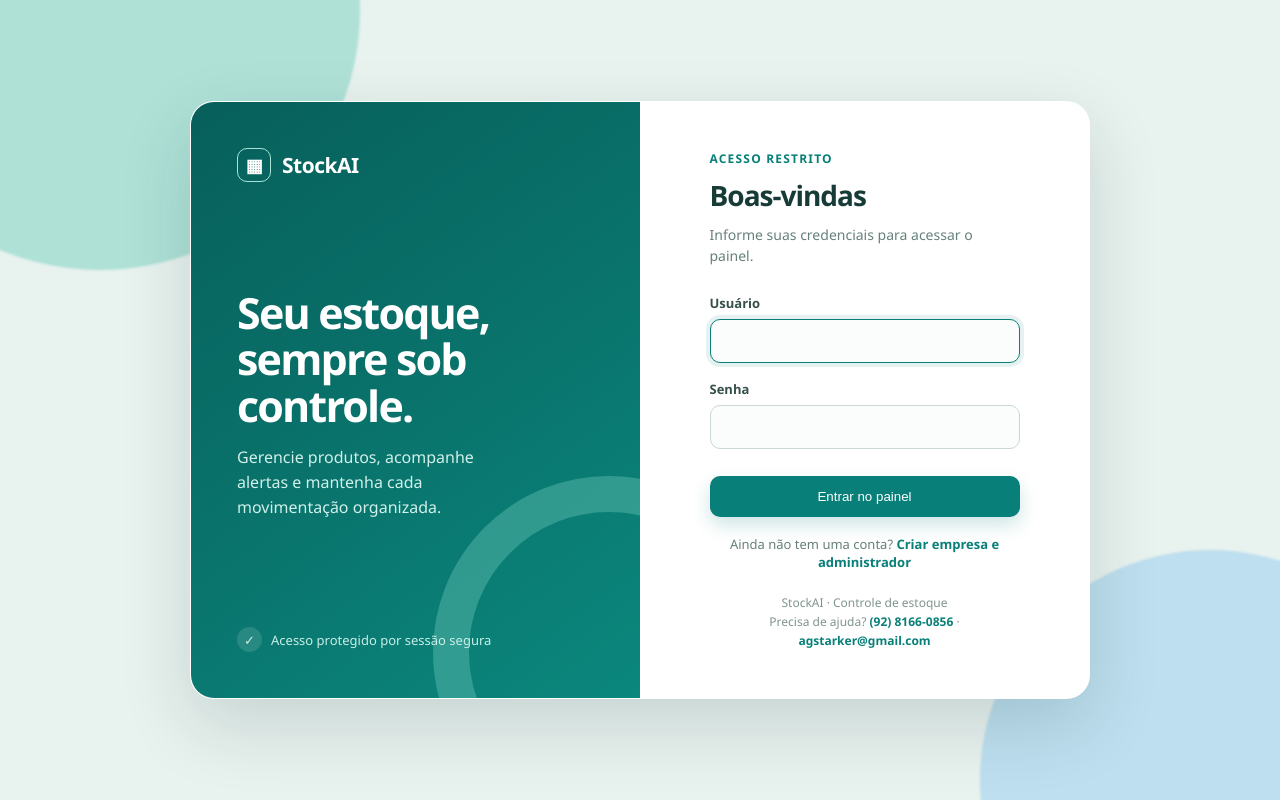
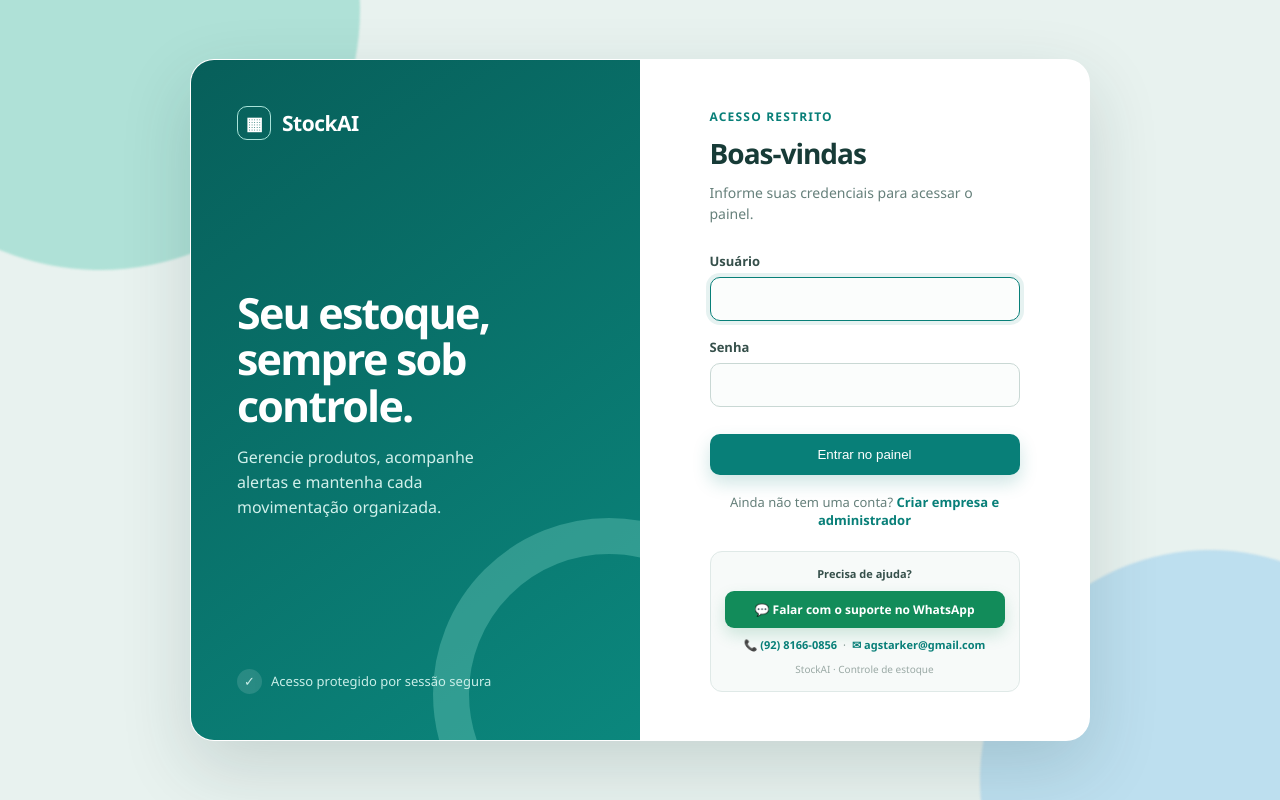
Before and after one commit to bacharelado/stockai, a FastAPI app: page /login in a window 1280 px wide. Run offline with FastAPI, Linux system fonts and the light colour scheme; parts of the project's set-up code (start-up, migrations or seed data) failed here and were passed over.

Commit message:
feat: improve support contact on login

```diff
--- a/app/templates/login.html
+++ b/app/templates/login.html
@@ -35,9 +35,14 @@
         .signup-link { margin: 18px 0 0; color: #66807b; font-size: 13px; text-align: center; }
         .signup-link a { color: #087f78; font-weight: 750; text-decoration: none; }
         .signup-link a:hover { text-decoration: underline; }
-        .footer { margin: 22px 0 0; color: #80948f; font-size: 12px; text-align: center; line-height: 1.6; }
-        .footer a { color: #087f78; font-weight: 700; text-decoration: none; }
-        .footer a:hover { text-decoration: underline; }
+        .footer { display: grid; gap: 9px; margin: 22px 0 0; padding: 14px; color: #80948f; border: 1px solid #dfe9e7; border-radius: 12px; background: #f7faf9; font-size: 11px; text-align: center; line-height: 1.45; }
+        .footer-title { color: #36504b; font-size: 11px; font-weight: 750; }
+        .footer-contact { display: flex; align-items: center; justify-content: center; flex-wrap: wrap; gap: 6px; }
+        .footer-contact a { color: #087f78; font-weight: 700; text-decoration: none; }
+        .footer-contact a:hover { text-decoration: underline; }
+        .whatsapp-button { display: inline-flex; width: 100%; align-items: center; justify-content: center; gap: 7px; padding: 10px 12px; border-radius: 9px; color: #fff !important; background: #128c5a; box-shadow: 0 7px 16px rgba(18, 140, 90, .18); font-size: 12px; font-weight: 750 !important; text-decoration: none !important; transition: transform .18s, background .18s; }
+        .whatsapp-button:hover { background: #0d7449; transform: translateY(-1px); text-decoration: none !important; }
+        .footer-brand { color: #9aa9a5; font-size: 10px; }
         @media (max-width: 680px) { body { padding: 16px; overflow: auto; } .layout { min-height: auto; grid-template-columns: 1fr; } .intro { min-height: 205px; padding: 28px; } .intro h1 { margin-top: 28px; font-size: 29px; } .intro p, .secure-note { display: none; } main { padding: 34px 27px; } }
     </style>
 </head>
@@ -60,7 +65,12 @@
                     <button type="submit">Entrar no painel</button>
                 </form>
                 <p class="signup-link">Ainda não tem uma conta? <a href="/signup">Criar empresa e administrador</a></p>
-                <p class="footer">StockAI · Controle de estoque<br />Precisa de ajuda? <a href="tel:+559281660856">(92) 8166-0856</a> · <a href="mailto:agstarker@gmail.com">agstarker@gmail.com</a></p>
+                <div class="footer" aria-label="Contato do suporte">
+                    <span class="footer-title">Precisa de ajuda?</span>
+                    <a class="whatsapp-button" href="https://wa.me/559281660856?text=Ol%C3%A1%2C%20preciso%20de%20ajuda%20com%20o%20StockAI." target="_blank" rel="noopener noreferrer">💬 Falar com o suporte no WhatsApp</a>
+                    <div class="footer-contact"><a href="tel:+559281660856">📞 (92) 8166-0856</a><span aria-hidden="true">·</span><a href="mailto:agstarker@gmail.com">✉ agstarker@gmail.com</a></div>
+                    <span class="footer-brand">StockAI · Controle de estoque</span>
+                </div>
             </div>
         </main>
     </section>
```
